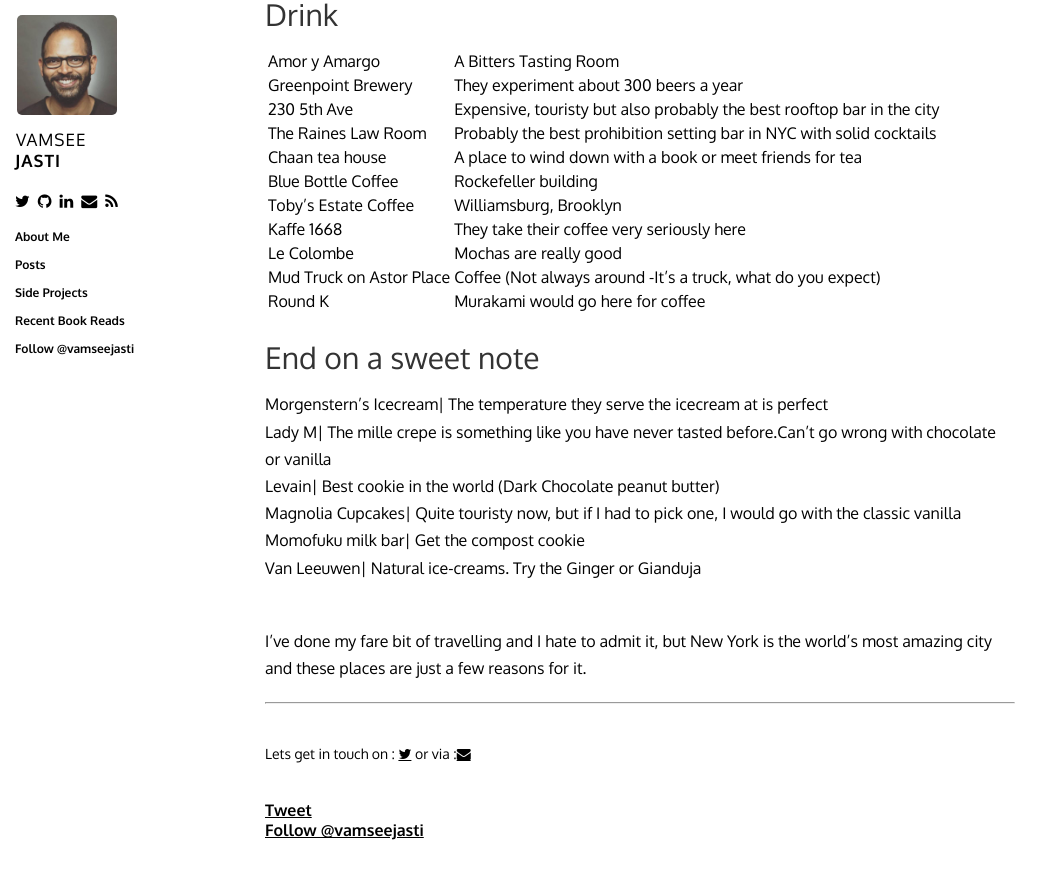
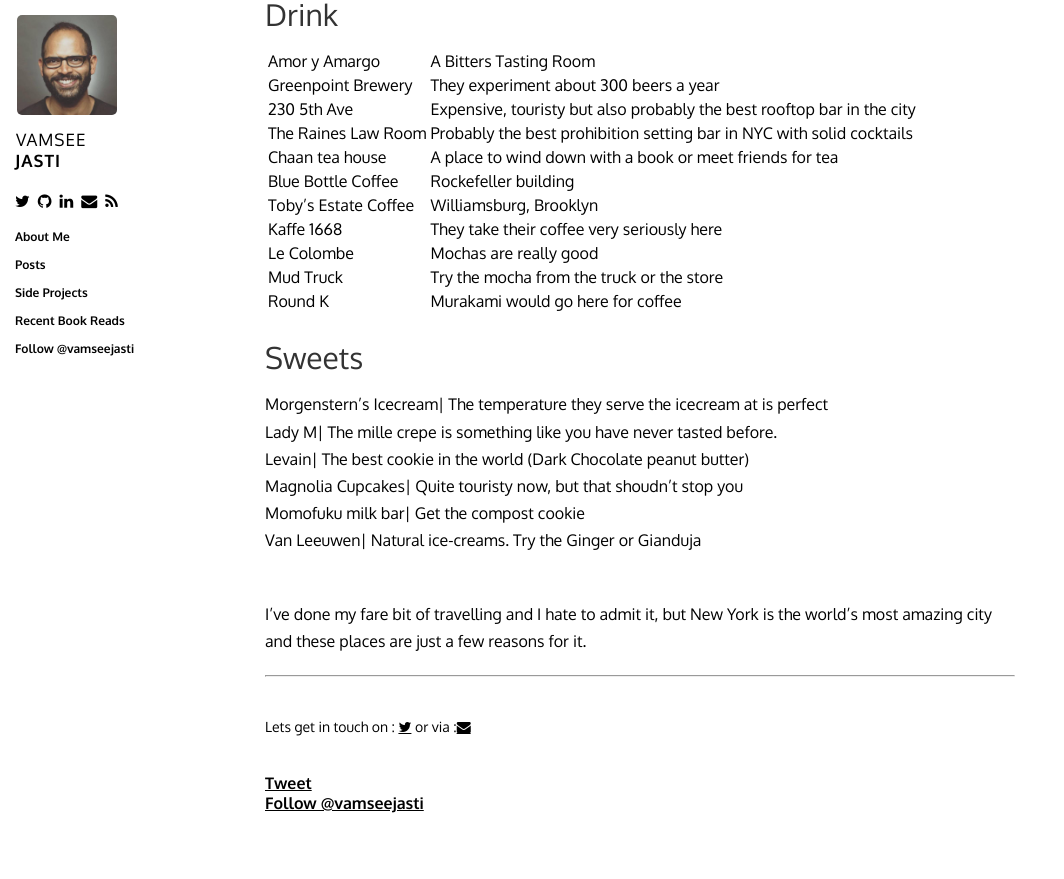
Before and after one commit to jasti/jasti.github.io, a Jekyll site: the page built from _posts/2014-03-13-ny.markdown, in a window 1280 px wide and 900 px high, scrolled down 953 px. Shown: the top 879 px of the window, without its empty margins (0-1064 px from the left). Built offline with Jekyll 4.4.1, drawn with Linux system fonts in a browser that asks for light colours; nearby versions of some CDN libraries; comment, search, counter and statistics services are not loaded.

Commit message:
fix typos

```diff
--- a/_posts/2014-03-13-ny.markdown
+++ b/_posts/2014-03-13-ny.markdown
@@ -44,15 +44,15 @@
 Toby's Estate Coffee| Williamsburg, Brooklyn<br>
 Kaffe 1668| They take their coffee very seriously here<br>
 Le Colombe| Mochas are really good<br>
-Mud Truck on Astor Place| Coffee (Not always around -It's a truck, what do you expect)<br>
+Mud Truck| Try the mocha from the truck or the store<br>
 Round K| Murakami would go here for coffee <br>
 
-<h2>End on a sweet note</h2>
+<h2>Sweets</h2>
 
 Morgenstern's Icecream| The temperature they serve the icecream at is perfect<br>
-Lady M| The mille crepe is something like you have never tasted before.Can't go wrong with chocolate or vanilla<br>
-Levain| Best cookie in the world (Dark Chocolate peanut butter)<br>
-Magnolia Cupcakes| Quite touristy now, but if I had to pick one, I would go with the classic vanilla<br>
+Lady M| The mille crepe is something like you have never tasted before.<br>
+Levain| The best cookie in the world (Dark Chocolate peanut butter)<br>
+Magnolia Cupcakes| Quite touristy now, but that shoudn't stop you<br>
 Momofuku milk bar| Get the compost cookie<br>
 Van Leeuwen| Natural ice-creams. Try the Ginger or Gianduja<br>
 <br>
```
